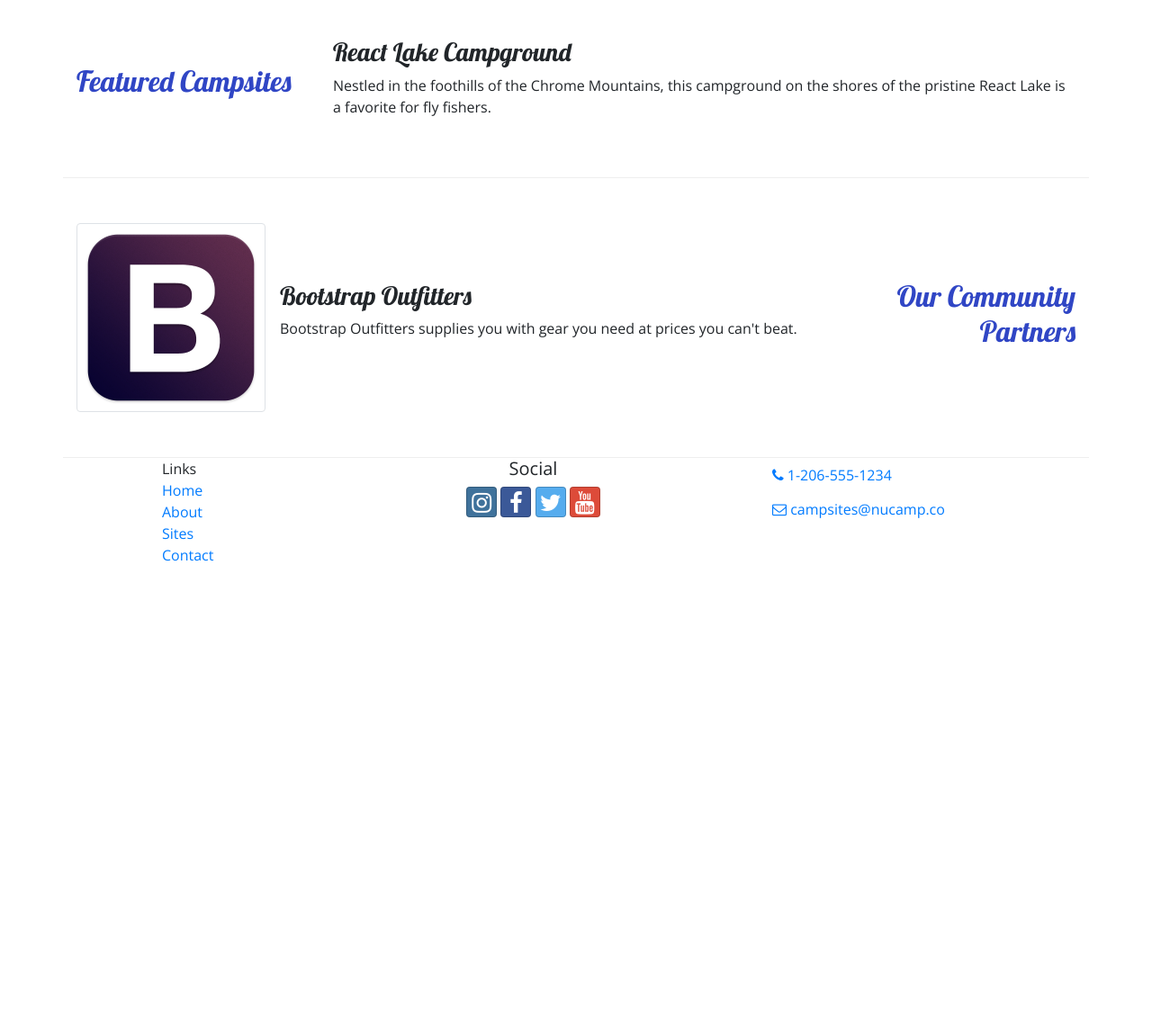
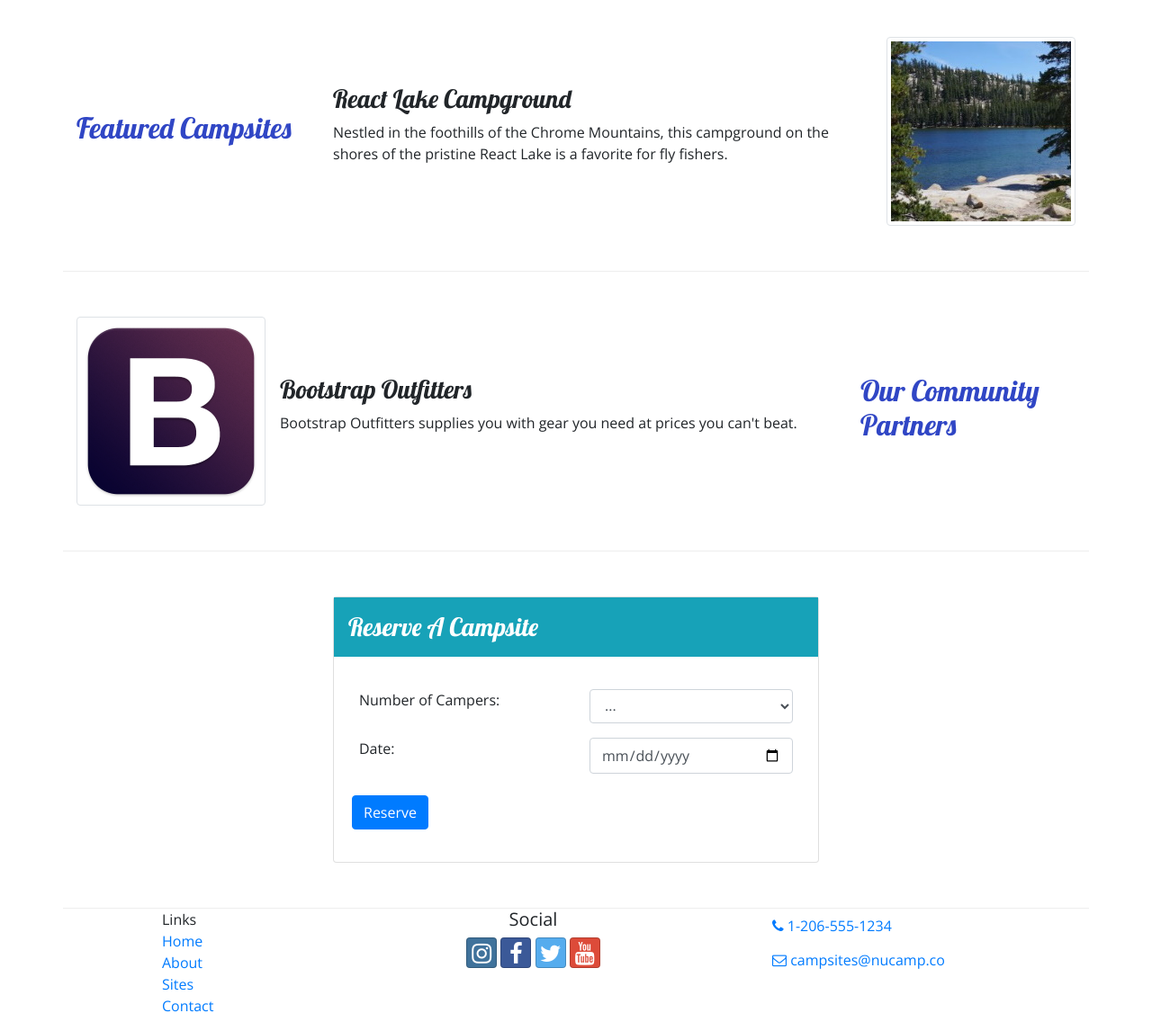
Before and after one commit to nchuluda/nucamp-bootstrap, a website: page index.html in a window 1280 px wide. Shown: the part 540-1686 px from the top of the page at 90% size. Before the commit the page ends 1185 px from the top, so only its background shows below. Drawn offline with nearby package versions, Linux system fonts and the light colour scheme.

Commit message:
Week 2 Assignment

```diff
--- a/index.html
+++ b/index.html
@@ -29,6 +29,11 @@
                 <div class="col">
                      <h1>NuCamp</h1>
                      <h2>a better way to camp</h2>
+                </div>
+                <div class="col-md-4 col-xl-2 mt-4">
+                    <a href="#reserveForm">
+                    <button type="button" class="btn btn-info btc-lg">Reserve Campsite</button>
+                    </a>
                 </div>
             </div>
         </div>
@@ -68,14 +73,20 @@
                 </div>
         </div>
     </div>
+
     <div class="container">
             <div class="row row-content align-items-center">
                 <div class="col-sm-4 col-md-3">
                      <h2>Featured Campsites</h2>
                 </div>
                 <div class="col">
+                    <div class="media">
+                        <div class="media-body align-self-center">
                             <h3>React Lake Campground</h3>
-                    <p>Nestled in the foothills of the Chrome Mountains, this campground on the shores of the pristine React Lake is a favorite for fly fishers.</p>
+                            <p class="d-none d-sm-block">Nestled in the foothills of the Chrome Mountains, this campground on the shores of the pristine React Lake is a favorite for fly fishers.</p>
+                        </div>
+                    <img class="d-flex ml-3 img-thumbnail" src="img/react-lake-thumb.jpg" alt="React Lake Campground" />
+                    </div>
                 </div>
             </div>
     </div>
@@ -83,7 +94,7 @@
      <div class="container">
         <div class="row row-content align-items-center">
             <div class="col-sm-4 order-sm-last col-md-3">
-                <h2 class="text-sm-right">Our Community Partners</h2>
+                <h2 class="ml-3">Our Community Partners</h2>
             </div>
            <div class="col">
                 <div class="media">
@@ -91,6 +102,50 @@
                     <div class="media-body align-self-center">
                         <h3>Bootstrap Outfitters</h3>
         				<p class="d-none d-sm-block">Bootstrap Outfitters supplies you with gear you need at prices you can't beat.</p>
+                    </div>
+                </div>
+            </div>
+         </div>
+    </div>
+    <div class="container">
+        <div class="row row-content align-items-center">
+            <div class="col-sm-6 mx-auto">
+                <div class="card">
+                    <h3 class="bg-info text-white p-3 ">Reserve A Campsite</h3>
+                    <div class="card-body">
+                        <form id="reserveForm">
+                            <div class="form-group">
+                                <div class="row p-2">
+                                    <label for="numCampers" class="col-sm-6">Number of Campers:</label>
+                                    <div class="col">
+                                    <select class="form-control" id="numCampers">
+                                        <option selected>...</option>
+                                        <option>1</option>
+                                        <option>2</option>
+                                        <option>3</option>
+                                        <option>4</option>
+                                        <option>5</option>
+                                        <option>6</option>
+                                    </select>
+                                </div>
+                                </div>
+
+
+                                <div class="form-group row p-2">
+                                    <label for="date" class="col-sm-6">Date:</label>
+                                    <div class="col">
+                                        <input class="form-control" id="date" name="date" placeholder="mm/dd/yyyy" type="date"/>
+                                    </div>
+                                </div>
+                                <div class="row">
+                                    <div class="col">
+                                            <button type="button" class="btn btn-primary" name="submit" type="submit">Reserve</button>
+                                    </div>
+                                </div>
+                            </form>
+
+                            </div>
+                        </form>
                     </div>
                 </div>
             </div>
```
Also changed, not shown: 1 other file. Lines whose indentation alone changed are shown as unchanged.
